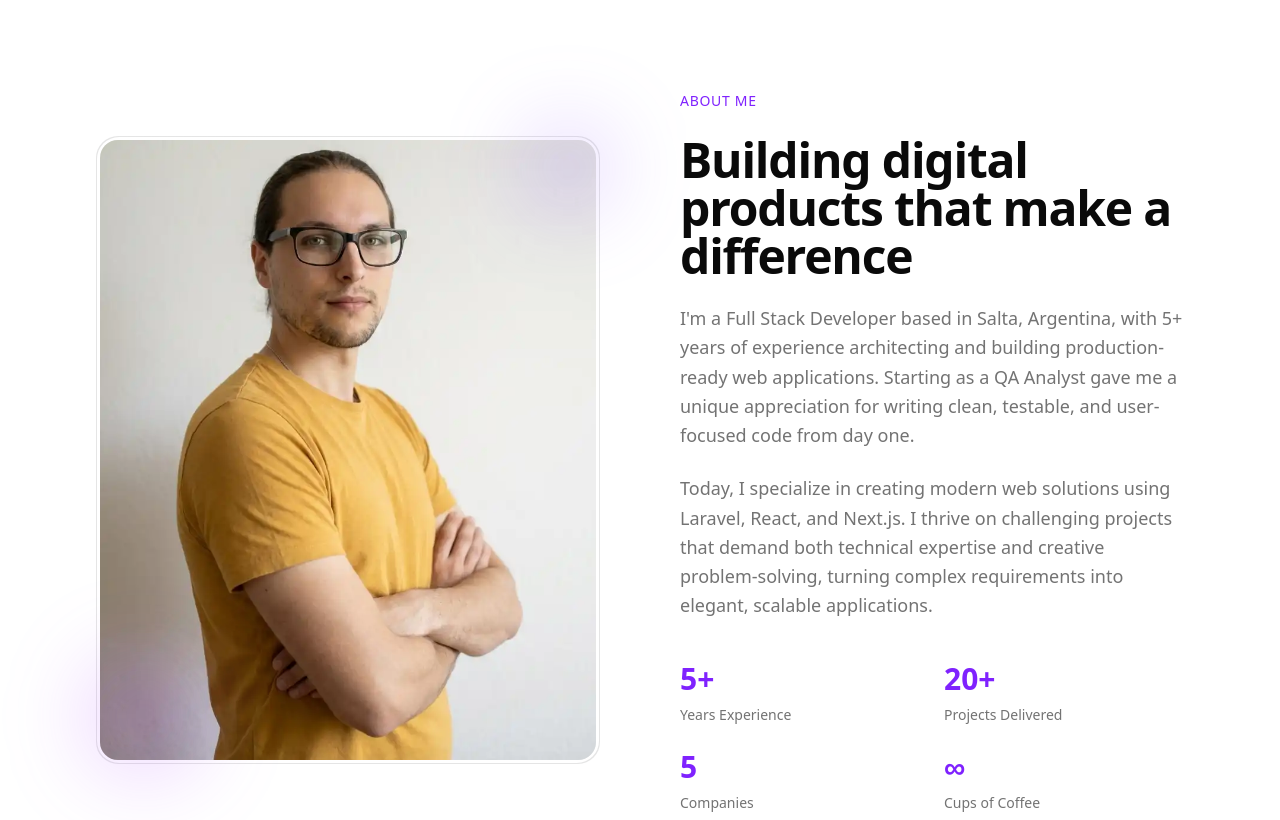
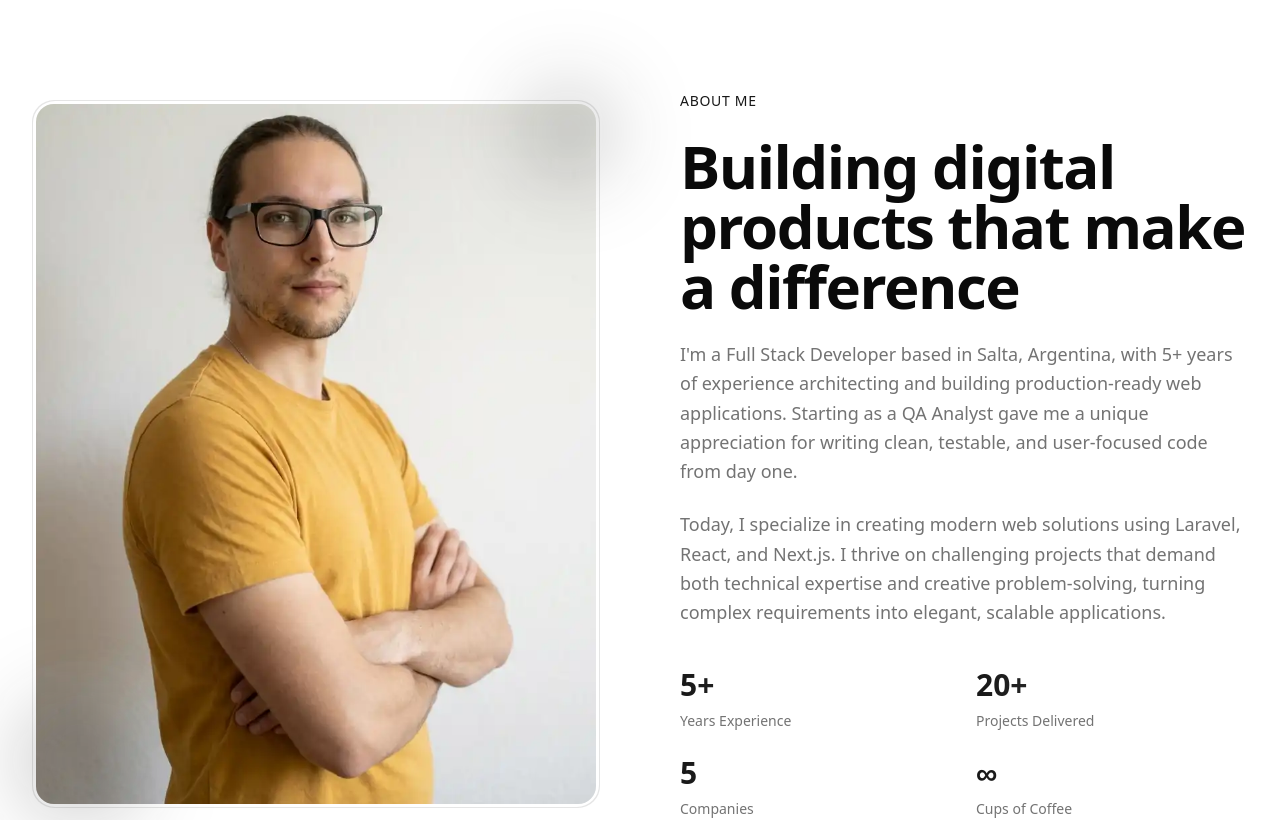
Before and after one commit to agustinzamar/portfolio, a Next.js app: page /en in a window 1280 px wide. Shown: the part 840-1660 px from the top of the page. Built offline with nearby package versions, Linux system fonts and the light colour scheme; what tailwind-animations would draw is missing.

Commit message:
chore: UI tweaks

```diff
--- a/src/sections/about-section.tsx
+++ b/src/sections/about-section.tsx
@@ -4,6 +4,7 @@ import { motion } from "motion/react";
 import Image from "next/image";
 import { useTranslations } from "next-intl";
 import { BlurFade } from "@/components/ui/blur-fade";
+import { BorderBeam } from "@/components/ui/border-beam";
 import { MagicCard } from "@/components/ui/magic-card";
 
 export function AboutSection() {
@@ -18,7 +19,7 @@ export function AboutSection() {
 
   return (
     <section id="about" className="py-24 sm:py-32 relative">
-      <div className="max-w-6xl mx-auto px-4 sm:px-6 lg:px-8">
+      <div className="max-w-7xl mx-auto px-4 sm:px-6 lg:px-8">
         <div className="grid grid-cols-1 lg:grid-cols-2 gap-12 lg:gap-20 items-center">
           {/* Photo Column */}
           <BlurFade delay={0.2} inView>
@@ -45,21 +46,21 @@ export function AboutSection() {
               </MagicCard>
 
               {/* Decorative elements */}
-              <div className="absolute -top-4 -right-4 w-24 h-24 bg-violet-500/20 rounded-full blur-2xl" />
-              <div className="absolute -bottom-4 -left-4 w-32 h-32 bg-purple-500/20 rounded-full blur-2xl" />
+              <div className="absolute -top-4 -right-4 w-24 h-24 bg-primary/20 rounded-full blur-2xl" />
+              <div className="absolute -bottom-4 -left-4 w-32 h-32 bg-primary/20 rounded-full blur-2xl" />
             </div>
           </BlurFade>
 
           {/* Content Column */}
           <div className="space-y-6">
             <BlurFade delay={0.3} inView>
-              <span className="text-violet-600 dark:text-violet-400 font-medium text-sm tracking-wider uppercase">
+              <span className="text-primary font-medium text-sm tracking-wider uppercase">
                 {t("sectionTitle")}
               </span>
             </BlurFade>
 
             <BlurFade delay={0.4} inView>
-              <h2 className="text-3xl sm:text-4xl lg:text-5xl font-bold tracking-tight">
+              <h2 className="text-4xl sm:text-5xl lg:text-6xl font-bold tracking-tight">
                 {t("heading")}
               </h2>
             </BlurFade>
@@ -78,15 +79,20 @@ export function AboutSection() {
 
             <BlurFade delay={0.7} inView>
               <div className="grid grid-cols-2 gap-6 pt-4">
-                {stats.map((stat) => (
-                  <div key={stat.key} className="space-y-2">
-                    <div className="text-3xl font-bold text-violet-600 dark:text-violet-400">
+                {stats.map((stat, index) => (
+                  <motion.div
+                    key={stat.key}
+                    className="space-y-2 group cursor-default"
+                    whileHover={{ y: -4 }}
+                    transition={{ type: "spring", stiffness: 400, damping: 25 }}
+                  >
+                    <div className="text-3xl font-bold bg-gradient-to-r from-primary to-primary/70 bg-clip-text text-transparent">
                       {stat.value}
                     </div>
-                    <div className="text-sm text-muted-foreground">
+                    <div className="text-sm text-muted-foreground group-hover:text-foreground transition-colors">
                       {t(`stats.${stat.key}.label`)}
                     </div>
-                  </div>
+                  </motion.div>
                 ))}
               </div>
             </BlurFade>
--- a/src/sections/clients-section.tsx
+++ b/src/sections/clients-section.tsx
@@ -137,7 +137,7 @@ export function ClientsSection() {
         <div className="absolute right-1/4 bottom-0 w-96 h-96 bg-primary/5 rounded-full blur-3xl" />
       </div>
 
-      <div className="max-w-6xl mx-auto px-4 sm:px-6 lg:px-8">
+      <div className="max-w-7xl mx-auto px-4 sm:px-6 lg:px-8">
         {/* Section Header */}
         <div className="text-center mb-16">
           <BlurFade delay={0.1} inView>
@@ -146,7 +146,7 @@ export function ClientsSection() {
             </span>
           </BlurFade>
           <BlurFade delay={0.2} inView>
-            <h2 className="text-3xl sm:text-4xl lg:text-5xl font-bold tracking-tight mt-4">
+            <h2 className="text-4xl sm:text-5xl lg:text-6xl font-bold tracking-tight mt-4">
               {t("heading")}
             </h2>
           </BlurFade>
--- a/src/sections/contact-section.tsx
+++ b/src/sections/contact-section.tsx
@@ -1,10 +1,10 @@
 "use client";
 
-import { ArrowUp, Download, Github, Linkedin, Mail } from "lucide-react";
-import { motion } from "motion/react";
-import { useTranslations } from "next-intl";
-import { BlurFade } from "@/components/ui/blur-fade";
-import { ShimmerButton } from "@/components/ui/shimmer-button";
+import {ArrowUp, Download, Github, Linkedin, Mail} from "lucide-react";
+import {motion} from "motion/react";
+import {useTranslations} from "next-intl";
+import {BlurFade} from "@/components/ui/blur-fade";
+import {ShimmerButton} from "@/components/ui/shimmer-button";
 
 export function ContactSection() {
   const t = useTranslations("contact");
@@ -36,17 +36,26 @@ export function ContactSection() {
   ];
 
   return (
-    <section id="contact" className="py-24 sm:py-32 relative">
-      <div className="max-w-6xl mx-auto px-4 sm:px-6 lg:px-8">
+    <section id="contact" className="py-24 sm:py-32 relative overflow-hidden">
+      {/* Background Effects */}
+      <div className="absolute inset-0 -z-10 overflow-hidden">
+        <div className="absolute left-1/4 top-1/4 w-[600px] h-[600px] bg-primary/5 rounded-full blur-3xl animate-pulse" />
+        <div
+          className="absolute right-1/4 bottom-1/4 w-[500px] h-[500px] bg-primary/3 rounded-full blur-3xl animate-pulse"
+          style={{ animationDelay: "1s" }}
+        />
+      </div>
+
+      <div className="max-w-7xl mx-auto px-4 sm:px-6 lg:px-8">
         {/* Contact CTA */}
         <div className="text-center mb-20">
           <BlurFade delay={0.1} inView>
-            <span className="text-violet-600 dark:text-violet-400 font-medium text-sm tracking-wider uppercase">
+            <span className="text-primary font-medium text-sm tracking-wider uppercase">
               {t("sectionTitle")}
             </span>
           </BlurFade>
           <BlurFade delay={0.2} inView>
-            <h2 className="text-3xl sm:text-4xl lg:text-5xl font-bold tracking-tight mt-4 mb-6">
+            <h2 className="text-4xl sm:text-5xl lg:text-6xl font-bold tracking-tight mt-4 mb-6">
               {t("heading")}
             </h2>
           </BlurFade>
@@ -78,7 +87,7 @@ export function ContactSection() {
                 download
                 whileHover={{ scale: 1.02 }}
                 whileTap={{ scale: 0.98 }}
-                className="inline-flex items-center gap-2 px-8 py-4 text-base font-medium rounded-full border border-border hover:bg-muted transition-colors"
+                className="inline-flex items-center gap-2 px-8 py-4 text-base font-medium rounded-full border border-border hover:bg-primary/10 hover:text-primary transition-colors"
               >
                 <Download className="w-5 h-5" />
                 {t("cta.downloadCV")}
@@ -109,7 +118,7 @@ export function ContactSection() {
                       }
                       whileHover={{ y: -4, scale: 1.1 }}
                       whileTap={{ scale: 0.95 }}
-                      className="p-3 rounded-full bg-muted hover:bg-violet-500/10 text-muted-foreground hover:text-violet-600 dark:hover:text-violet-400 transition-colors"
+                      className="p-3 rounded-full bg-muted hover:bg-primary/10 text-muted-foreground hover:text-primary transition-colors"
                       aria-label={link.label}
                     >
                       <Icon className="w-5 h-5" />
@@ -119,14 +128,14 @@ export function ContactSection() {
               </div>
             </BlurFade>
 
-            {/* Back to Top (right) */}
+            {/* Back to Top */}
             <BlurFade delay={0.7} inView>
               <motion.button
                 type="button"
                 onClick={scrollToTop}
                 whileHover={{ y: -4 }}
                 whileTap={{ scale: 0.95 }}
-                className="flex items-center gap-2 text-sm text-muted-foreground hover:text-foreground transition-colors order-2 md:order-2"
+                className="flex items-center gap-2 text-sm text-muted-foreground hover:text-foreground transition-colors order-2 md:order-3"
               >
                 <span>{t("footer.backToTop")}</span>
                 <ArrowUp className="w-4 h-4" />
--- a/src/sections/hero-section.tsx
+++ b/src/sections/hero-section.tsx
@@ -59,14 +59,14 @@ export function HeroSection() {
 
       {/* Content */}
       <div className="relative z-10 max-w-4xl mx-auto px-4 sm:px-6 lg:px-8 text-center">
-        {/* Greeting */}
+        {/* Section Label */}
         <motion.div
           initial={{ opacity: 0, y: 20 }}
           animate={{ opacity: 1, y: 0 }}
           transition={{ duration: 0.5, delay: 0.2 }}
           className="mb-4"
         >
-          <span className="inline-block px-4 py-1.5 rounded-full text-sm font-medium bg-violet-500/10 text-violet-600 dark:text-violet-400 border border-violet-500/20">
+          <span className="text-primary font-medium text-sm tracking-wider uppercase">
             {t("badge")}
           </span>
         </motion.div>
@@ -157,7 +157,7 @@ export function HeroSection() {
             title={t("cta.downloadCV")}
             whileHover={{ scale: 1.02 }}
             whileTap={{ scale: 0.98 }}
-            className="flex items-center gap-2 px-8 py-3 text-base font-medium rounded-full bg-muted hover:bg-violet-500/10 text-foreground hover:text-violet-600 dark:hover:text-violet-400 transition-colors"
+            className="flex items-center gap-2 px-8 py-3 text-base font-medium rounded-full bg-muted hover:bg-primary/10 text-foreground hover:text-primary transition-colors"
           >
             <Download className="w-5 h-5" />
             {t("cta.downloadCV")}
@@ -188,7 +188,7 @@ export function HeroSection() {
                     }
                     whileHover={{ scale: 1.1, y: -2 }}
                     whileTap={{ scale: 0.95 }}
-                    className="p-3 rounded-full bg-muted hover:bg-violet-500/10 text-muted-foreground hover:text-violet-600 dark:hover:text-violet-400 transition-colors"
+                    className="p-3 rounded-full bg-muted hover:bg-primary/10 text-muted-foreground hover:text-primary transition-colors"
                     aria-label={link.label}
                   >
                     <Icon className="w-5 h-5" />
```
